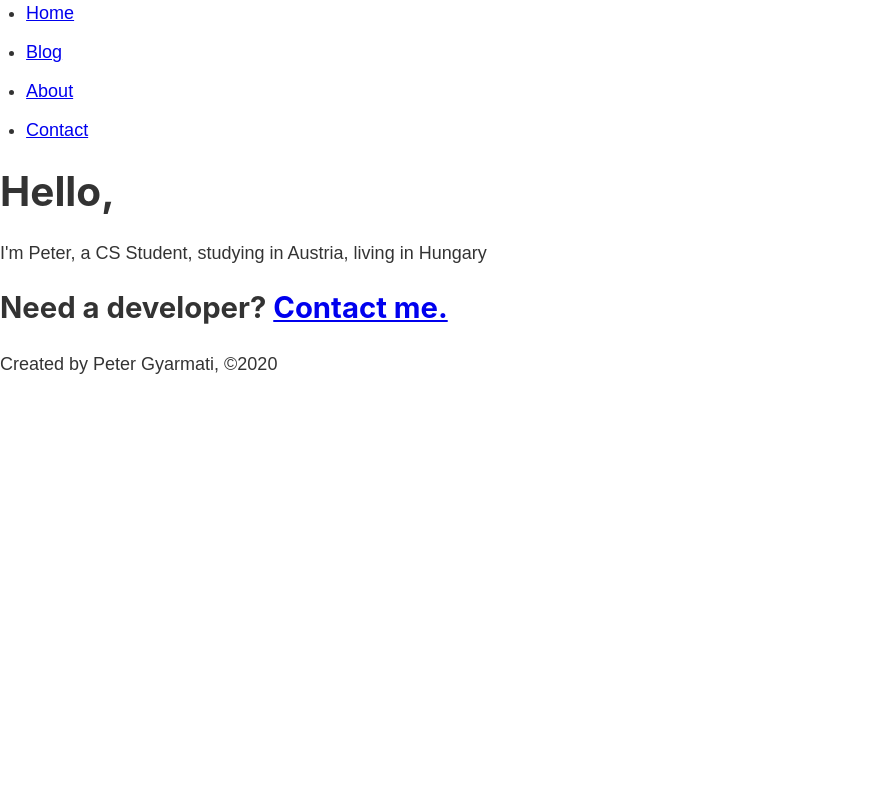
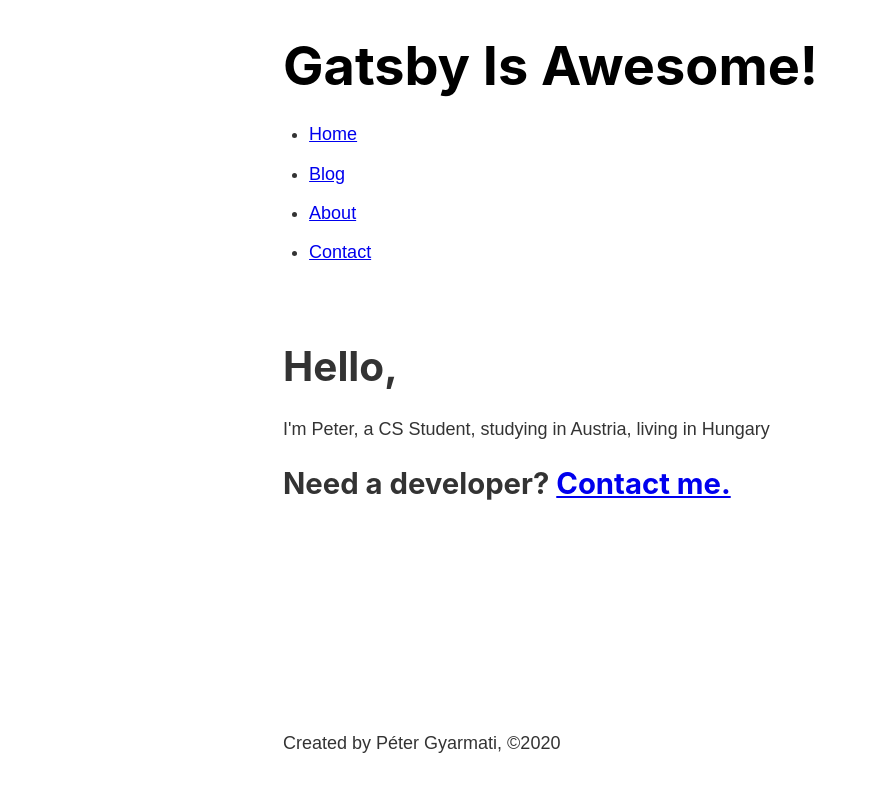
Before and after one commit to peter-gy/gatsby-bootcamp, a Gatsby site: page / in a window 1280 px wide. Shown: the whole page, without its empty margins (0-876 px from the left). Built offline with nearby package versions, Linux system fonts and the light colour scheme; Gatsby itself is replaced by a stand-in of ours.

Commit message:
graphql datat grabbing added

```diff
--- a/gatsby-config.js
+++ b/gatsby-config.js
@@ -1,10 +1,10 @@
-/**
- * Configure your Gatsby site with this file.
- *
- * See: https://www.gatsbyjs.org/docs/gatsby-config/
- */
+module.exports = {
 
-module.exports = {
-  /* Your site config here */
-  plugins: [],
+  siteMetadata: {
+    title: 'Gatsby Is Awesome!',
+    author: 'Péter Gyarmati'
+  },
+  plugins: [
+    'gatsby-plugin-sass'
+  ]
 }
--- a/package.json
+++ b/package.json
@@ -15,6 +15,8 @@
   },
   "dependencies": {
     "gatsby": "^2.24.50",
+    "gatsby-plugin-sass": "^2.3.12",
+    "node-sass": "^4.14.1",
     "react": "^16.12.0",
     "react-dom": "^16.12.0"
   },
--- a/src/components/footer.js
+++ b/src/components/footer.js
@@ -1,9 +1,21 @@
 import React from "react"
+import {graphql, useStaticQuery} from "gatsby"
 
 const Footer = () => {
+
+    const data = useStaticQuery(graphql`
+    query {
+        site {
+            siteMetadata {
+                author
+            }
+        }
+    }
+    `)
+
     return (
         <footer>
-            <p>Created by Peter Gyarmati, ©2020</p>
+            <p>Created by {data.site.siteMetadata.author}, ©2020</p>
         </footer>
     );
 };
--- a/src/components/header.js
+++ b/src/components/header.js
@@ -1,23 +1,40 @@
 import React from "react"
 
-import { Link } from "gatsby"
+import { Link, graphql, useStaticQuery } from "gatsby"
+import headerStyles from "./header.module.scss"
 
 const Header = () => {
+
+    const data = useStaticQuery(graphql`
+    query {
+        site {
+            siteMetadata {
+                title
+            }
+        }
+    }
+    `);
+
     return (
-        <header>
+        <header className={headerStyles.header}>
+            <h1>
+                <Link className={headerStyles.title} to="/">
+                    {data.site.siteMetadata.title}
+                </Link>
+            </h1>
             <nav>
-                <ul>
+                <ul className={headerStyles.navList}>
                     <li>
-                        <Link to="/">Home</Link>
+                        <Link className={headerStyles.navItem} activeClassName={headerStyles.navItemActive} to="/">Home</Link>
                     </li>
                     <li>
-                        <Link to="/blog">Blog</Link>
+                        <Link className={headerStyles.navItem} activeClassName={headerStyles.navItemActive} to="/blog">Blog</Link>
                     </li>
                     <li>
-                        <Link to="/about">About</Link>
+                        <Link className={headerStyles.navItem} activeClassName={headerStyles.navItemActive} to="/about">About</Link>
                     </li>
                     <li>
-                        <Link to="/contact">Contact</Link>
+                        <Link className={headerStyles.navItem} activeClassName={headerStyles.navItemActive} to="/contact">Contact</Link>
                     </li>
                 </ul>
             </nav>
--- /dev/null
+++ b/src/components/header.module.scss
@@ -0,0 +1,31 @@
+.header {
+    padding: 1rem 0 3rem;
+}
+
+.title {
+    color: #000;
+    font-size: 3rem;
+    text-decoration: none;
+}
+
+.nav-list {
+    display: flex;
+    list-style-type: none;
+    margin: 0;
+
+}
+
+.nav-item {
+    color: #999;
+    font-size: .9rem;
+    margin-right: 1.3rem;
+    text-decoration: none;
+}
+
+.nav-item:hover {
+    color: #666;
+}
+
+.nav-item-active {
+    color: #333;
+}
--- a/src/components/layout.js
+++ b/src/components/layout.js
@@ -4,12 +4,15 @@ import Header from "../components/header"
 import Footer from '../components/footer'
 
 import "../styles/index.scss"
+import layoutStyles from "./layout.module.scss"
 
 const Layout = (props) => {
     return (
-        <div>
-            <Header />
-            {props.children}
+        <div className={layoutStyles.container}>
+            <div className={layoutStyles.content}>
+                <Header />
+                {props.children}
+            </div>
             <Footer />
         </div>
     );
--- /dev/null
+++ b/src/components/layout.module.scss
@@ -0,0 +1,13 @@
+.container {
+    margin: 0 auto;
+    max-width: 750px;
+    padding: 1rem;
+
+    display: flex;
+    flex-direction: column;
+    min-height: 100vh;
+}
+
+.content {
+    flex-grow: 1;
+}
```
Also changed, not shown: 1 other file.
